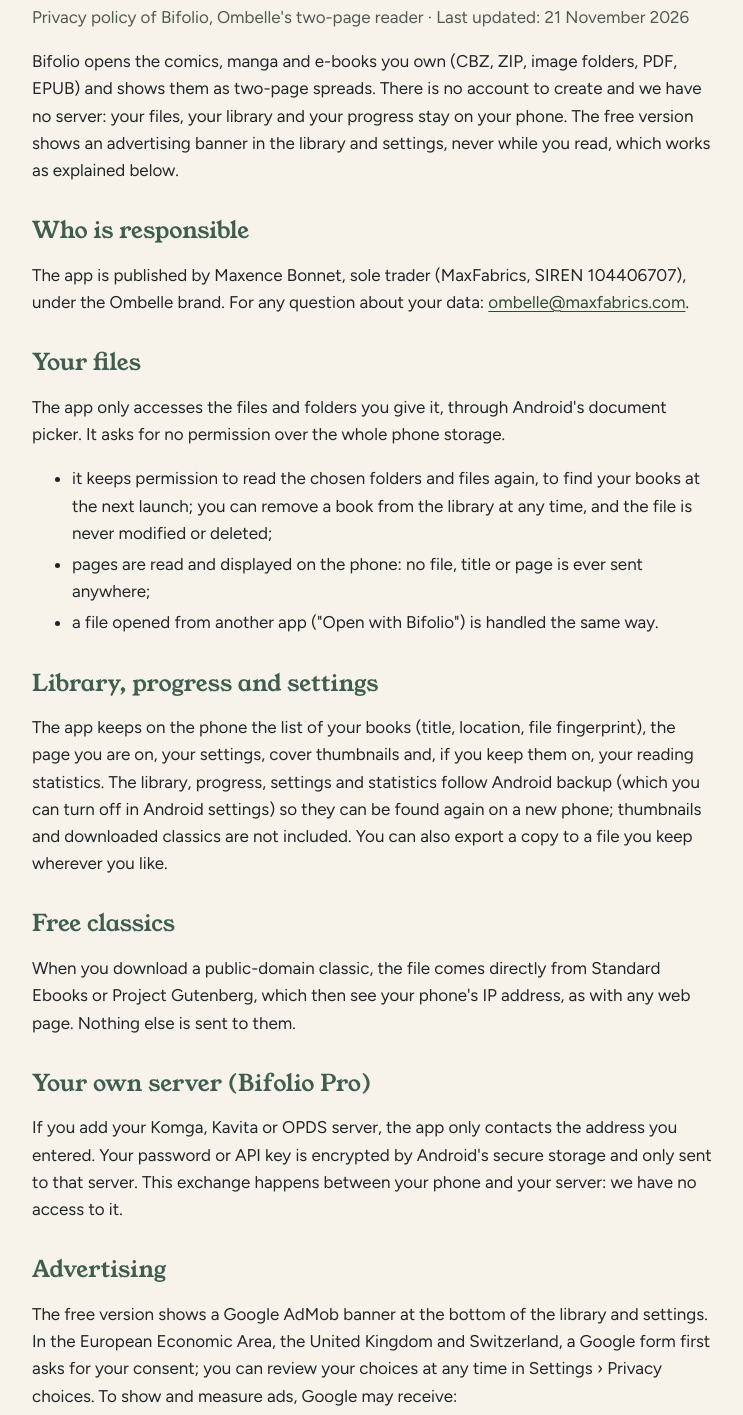
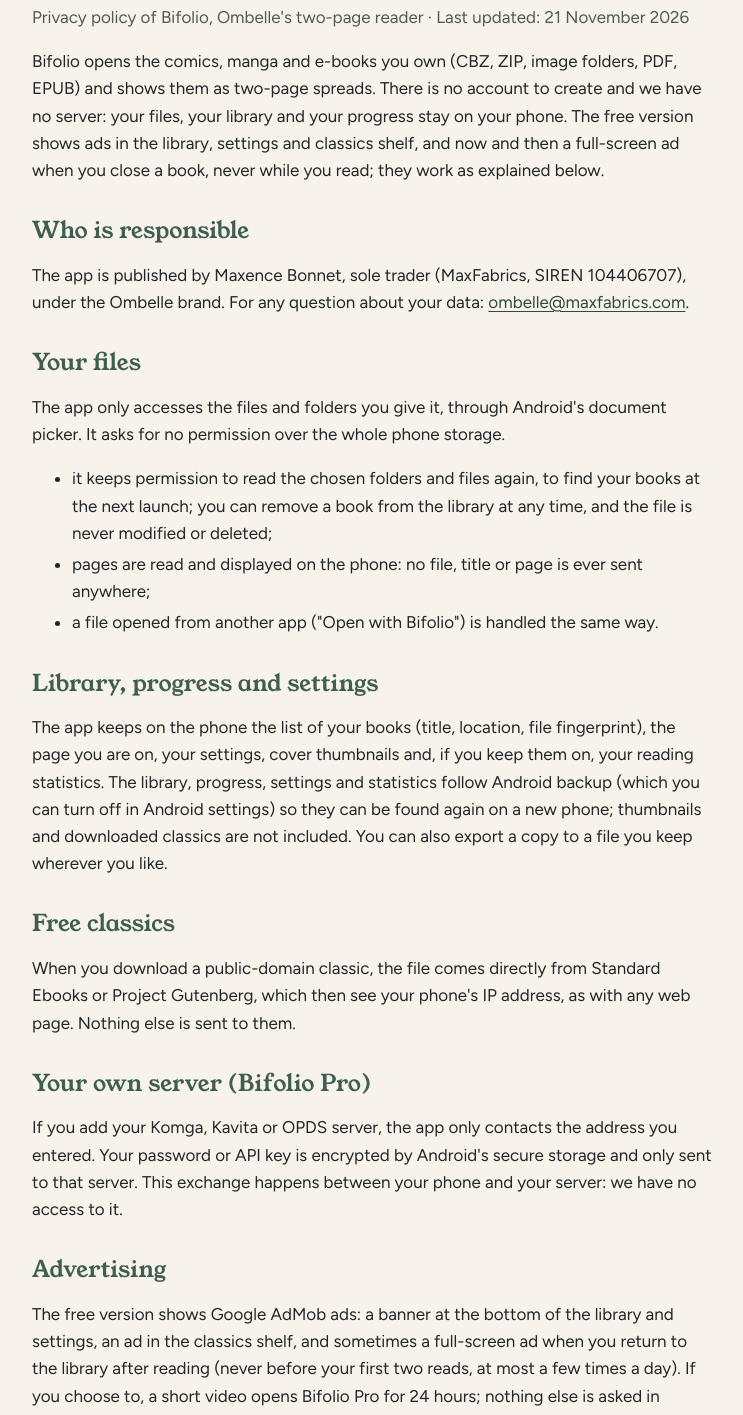
Before and after one commit to maxfabrics/maxfabrics.github.io, a plain HTML site: page ombelle/bifolio/en/confidentialite.html in a window 1280 px wide. Shown: the part 144-1559 px from the top of the page, without its empty margins (268-1011 px from the left). Drawn offline with Linux system fonts and the light colour scheme.

Commit message:
fix(ombelle): politique de Bifolio, formats de publicité ajoutés (interstitiel de fin de lecture, vidéo Pro 24 h, annonce native)

```diff
--- a/ombelle/bifolio/en/confidentialite.html
+++ b/ombelle/bifolio/en/confidentialite.html
@@ -27,7 +27,7 @@
     <h1>Your books stay on your phone</h1>
     <p class="lead">Privacy policy of Bifolio, Ombelle's two-page reader · Last updated: 21 November 2026</p>
 
-    <p>Bifolio opens the comics, manga and e-books you own (CBZ, ZIP, image folders, PDF, EPUB) and shows them as two-page spreads. There is no account to create and we have no server: your files, your library and your progress stay on your phone. The free version shows an advertising banner in the library and settings, never while you read, which works as explained below.</p>
+    <p>Bifolio opens the comics, manga and e-books you own (CBZ, ZIP, image folders, PDF, EPUB) and shows them as two-page spreads. There is no account to create and we have no server: your files, your library and your progress stay on your phone. The free version shows ads in the library, settings and classics shelf, and now and then a full-screen ad when you close a book, never while you read; they work as explained below.</p>
 
     <h2>Who is responsible</h2>
     <p>The app is published by Maxence Bonnet, sole trader (MaxFabrics, SIREN 104406707), under the Ombelle brand. For any question about your data: <a href="mailto:ombelle@maxfabrics.com">ombelle@maxfabrics.com</a>.</p>
@@ -50,7 +50,7 @@
     <p>If you add your Komga, Kavita or OPDS server, the app only contacts the address you entered. Your password or API key is encrypted by Android's secure storage and only sent to that server. This exchange happens between your phone and your server: we have no access to it.</p>
 
     <h2>Advertising</h2>
-    <p>The free version shows a Google AdMob banner at the bottom of the library and settings. In the European Economic Area, the United Kingdom and Switzerland, a Google form first asks for your consent; you can review your choices at any time in Settings › Privacy choices. To show and measure ads, Google may receive:</p>
+    <p>The free version shows Google AdMob ads: a banner at the bottom of the library and settings, an ad in the classics shelf, and sometimes a full-screen ad when you return to the library after reading (never before your first two reads, at most a few times a day). If you choose to, a short video opens Bifolio Pro for 24 hours; nothing else is asked in return. In the European Economic Area, the United Kingdom and Switzerland, a Google form first asks for your consent; you can review your choices at any time in Settings › Privacy choices. To show and measure ads, Google may receive:</p>
     <ul>
       <li>your phone's advertising ID (which you can reset or delete in Android settings);</li>
       <li>your IP address and device information (model, language, Android version);</li>
```
Also changed, not shown: ombelle/bifolio/confidentialite.html (+2 -2 lines).
